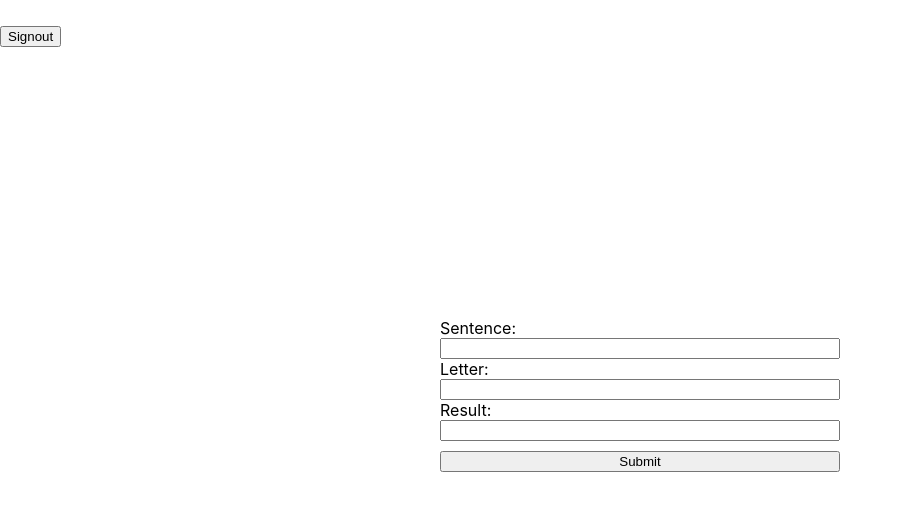
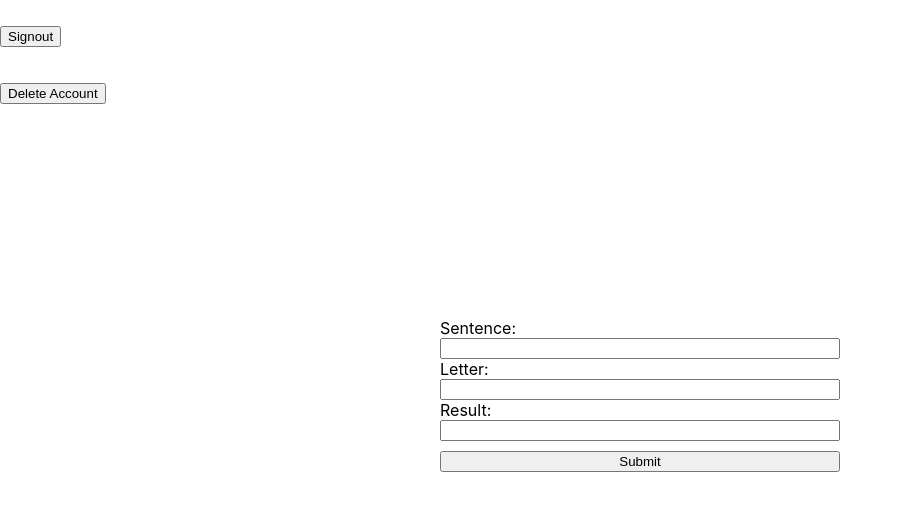
Before and after one commit to SamirKaushik/bwi_task, a React (Create React App) app: page /home in a window 1280 px wide. Shown: the top 510 px of the page, without its empty margins (0-903 px from the left). Built offline with nearby package versions, Linux system fonts and the light colour scheme; no server answers; sample sign-in values are in the browser's storage.

Commit message:
user deletion added

```diff
--- a/src/App.js
+++ b/src/App.js
@@ -3,7 +3,7 @@ import { useState, useEffect } from "react";
 import Home from "./components/Home";
 import Signin from "./components/Signin";
 import { auth } from './components/firebase';
-import { BrowserRouter as Router, Routes, Route, useNavigate } from "react-router-dom";
+import { Routes, Route, useNavigate } from "react-router-dom";
 
 function App() {
   const [user, setUser] = useState(null);
--- a/src/components/Home.js
+++ b/src/components/Home.js
@@ -1,7 +1,10 @@
 import React, { useState } from "react";
 import { auth } from "./firebase";
+import { getAuth, deleteUser } from "firebase/auth";
+import { ToastContainer, toast } from 'react-toastify';
+import 'react-toastify/dist/ReactToastify.css';
 
-const Home = ({setUser}) => {
+const Home = () => {
     const [sentence, setSentence] = useState("");
     const [letter, setLetter] = useState("");
     const [result, setResult] = useState("");
@@ -9,6 +12,21 @@ const Home = ({setUser}) => {
         if (sentence.indexOf(letter) === -1) setResult("The letter does not exist in the sentence");
         else setResult(sentence.substring(sentence.indexOf(letter)));
     }
+    const deleteAccount = () => {
+        const resp = window.confirm("Are you sure about that?")
+        if (resp) {
+            const auth = getAuth();
+            const user = auth.currentUser;
+
+            deleteUser(user)
+            .catch(
+                (error) => {
+                toast.error(error.code)
+                }
+            );
+        }
+    }
+
     return (
         <>
             <div className="container">
@@ -33,7 +51,7 @@ const Home = ({setUser}) => {
                     name="result"
                     value={result}
                     readOnly
-                    />
+                />
 
                 <button onClick={findResult}>Submit</button>
 
@@ -41,6 +59,10 @@ const Home = ({setUser}) => {
             <p>
                 <button onClick={() => auth.signOut()}>Signout</button>
             </p>
+            <p>
+                <button onClick={deleteAccount}>Delete Account</button>
+            </p>
+            <ToastContainer></ToastContainer>
         </>
     );
 }
--- a/src/components/Signin.js
+++ b/src/components/Signin.js
@@ -1,7 +1,7 @@
 import React from "react";
 import { useRef, useState } from "react";
 import { signInWithEmailAndPassword, createUserWithEmailAndPassword } from "firebase/auth"
-import { auth, db } from "./firebase";
+import { auth } from "./firebase";
 import { ToastContainer, toast } from 'react-toastify';
 import 'react-toastify/dist/ReactToastify.css';
 
--- a/src/components/firebase.js
+++ b/src/components/firebase.js
@@ -1,6 +1,5 @@
 import { initializeApp } from 'firebase/app';
 import { getAuth } from "firebase/auth";
-import { getFirestore } from "firebase/firestore";
 
 const firebaseConfig = {
   apiKey: "AIzaSyDn5S6QLhXmGgZIkGo7XavPnPjynBkdJwo",
@@ -14,6 +13,5 @@ const firebaseConfig = {
 
 // Initialize Firebase
 const app = initializeApp(firebaseConfig);
-const db = getFirestore(app);
 const auth=getAuth();
-export {auth,db};
+export {auth};
```
